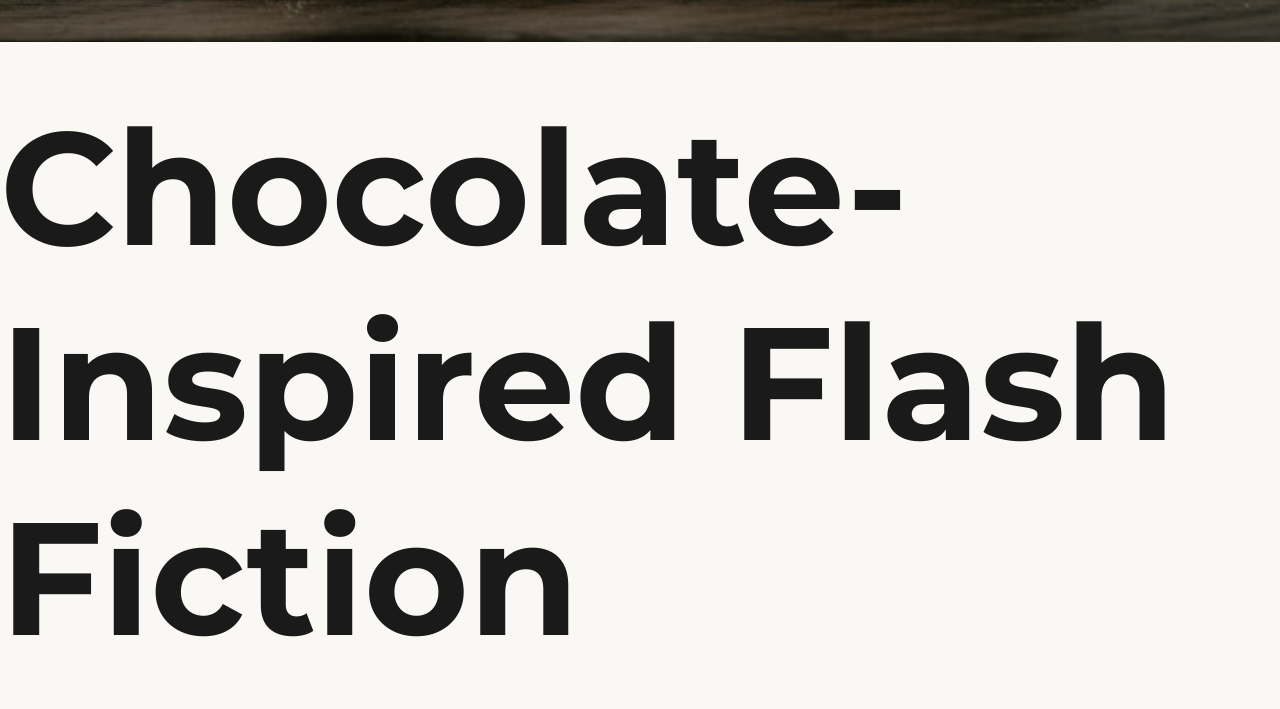
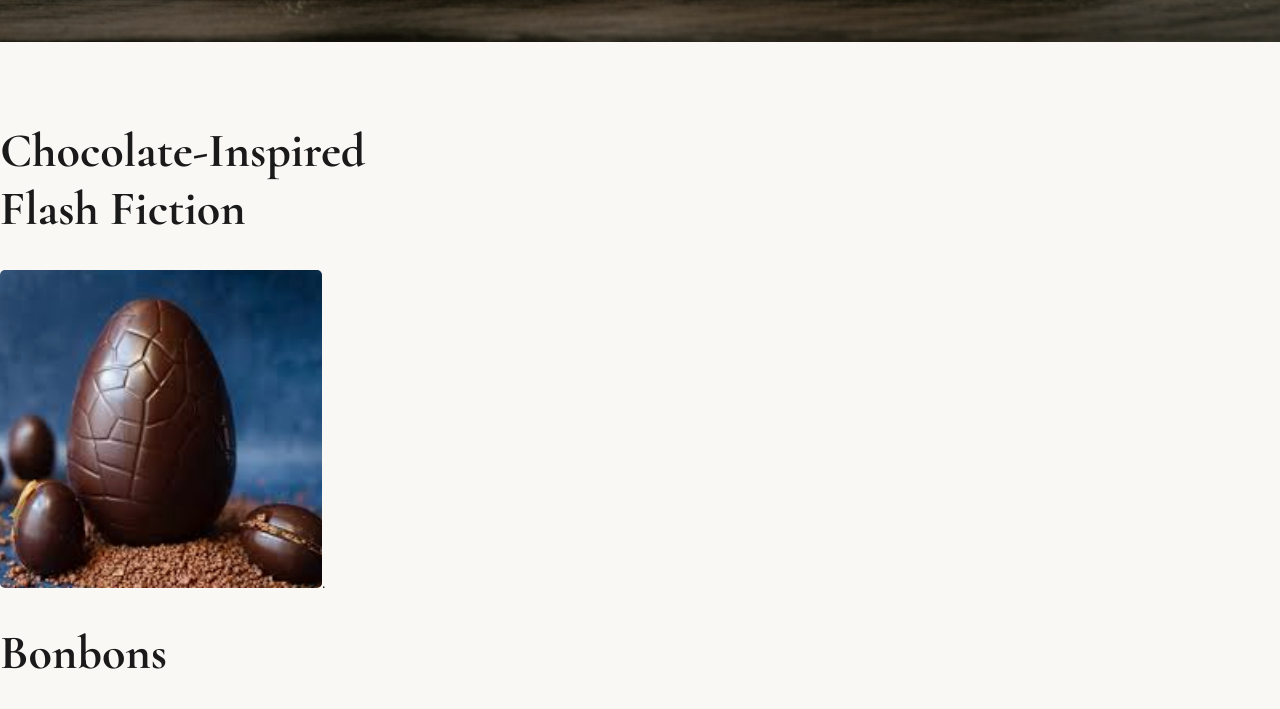
Before and after one commit to konstantinstanmeyer/gerald-elias-new, a Next.js app: page /free-story in a window 1280 px wide. Shown: the part 438-1147 px from the top of the page. Built offline with nearby package versions, Linux system fonts and the light colour scheme; a web font is replaced by a local one.

Commit message:
basic image setup + mdx text width styling

```diff
--- a/app/free-story/page.js
+++ b/app/free-story/page.js
@@ -6,10 +6,12 @@ import MDX from '@/markdown/free-story.mdx'
 
 export default function FreeStory(){
     return (
-      <div id="free-story">
+      <main id="free-story">
         <Landing imageUrl='/open-book.jpg' />
-        <section id="bonbons" className="blog-post">
-          <MDX />
+        <section id="bonbons" className="blog-content">
+          <div className="blog-content">
+            <MDX />
+          </div>
           {/* <div className="blog-content">
             <h3>Chocolate-Inspired Flash Fiction</h3>
             <Image id="blog-post-image" src="/egg.png" width={350} height={350} />
@@ -52,6 +54,6 @@ export default function FreeStory(){
             </div>
           </div> */}
         </section>
-      </div>
+      </main>
     )
 }
--- a/app/globals.css
+++ b/app/globals.css
@@ -787,10 +787,8 @@ textarea {
 } */
 
 .blog-content {
-  width: 30%;
   display: flex;
   flex-direction: column;
-  align-items: center;
 }
 
 .blog-content h3 {
@@ -798,6 +796,7 @@ textarea {
   margin-bottom: var(--space-xs);
   font-size: 1.2rem;
   font-weight: 500;
+  width: 30%;
 }
 
 .blog-content h2 {
@@ -806,13 +805,16 @@ textarea {
   font-size: 3rem;
   margin-top: var(--space-lg);
   margin-bottom: var(--space-lg);
+  width: 30%;
 }
 
-.blog-post-body {
+.blog-content p {
   text-align: justify;
+  width: 30%;
+
 }
 
-.blog-post-body p {
+.blog-text p {
   font-family: var(--font-body);
   margin-bottom: var(--space-lg);
 }
@@ -820,6 +822,8 @@ textarea {
 #bonbons img {
   border-radius: 5px;
 }
+
+
 
 @media (max-width: 1000px) {
   #navbar {
@@ -971,6 +975,16 @@ textarea {
   }
 }
 
+.blog-content {
+  display: flex;
+  justify-content: center;
+
+}
+
+.blog-text {
+
+}
+
 .font-testing {
-  font-size: 10rem !important;
+  font-size: 2rem;;
 }
--- a/markdown/free-story.mdx
+++ b/markdown/free-story.mdx
@@ -1,4 +1,6 @@
 ## Chocolate-Inspired Flash Fiction
+
+![Easter Egg](/egg.png "Title text").
 
 ## Bonbons
 
--- a/mdx-components.js
+++ b/mdx-components.js
@@ -5,9 +5,7 @@ import React from 'react';
 import Link from 'next/link'
 
 const components = {
-    h2: props => (
-        <h2 className="font-testing" {...props}/>
-    ),
+
 }
 
 export function useMDXComponents() {
```
